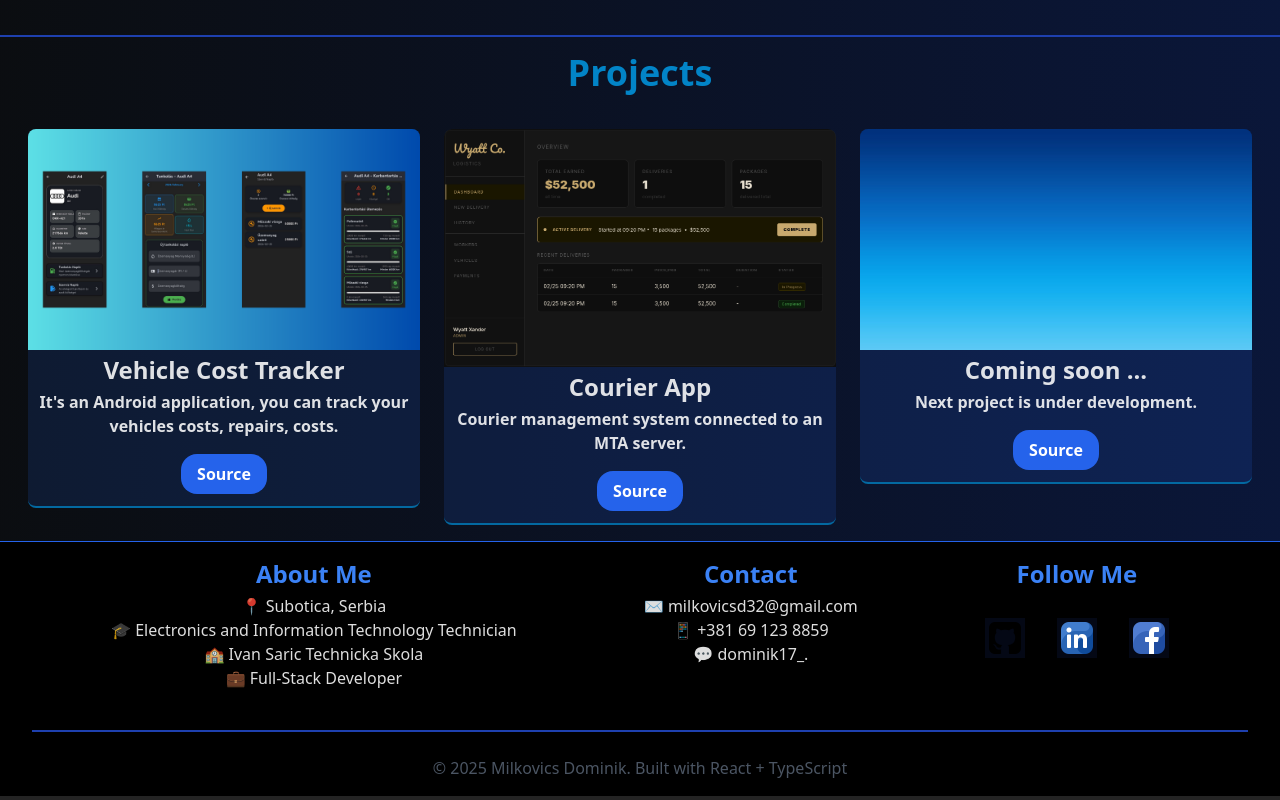
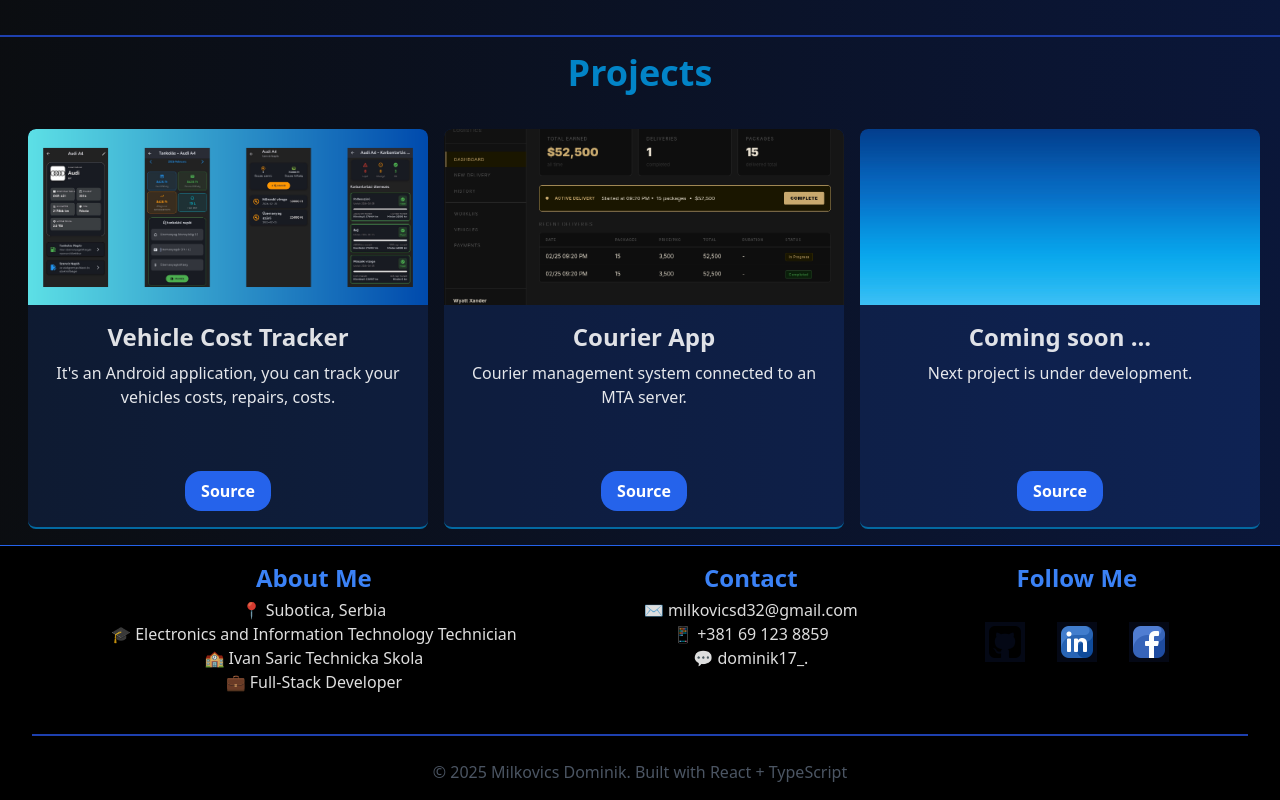
Before and after one commit to D0M1N1Kx/Portfolio, a React (Vite) app: page / in a window 1280 px wide. Shown: the part 775-1575 px from the top of the page. Built offline with nearby package versions, Linux system fonts and the light colour scheme.

Commit message:
restyle: restyle projectCard.tsx

```diff
--- a/src/components/projectCard.tsx
+++ b/src/components/projectCard.tsx
@@ -13,13 +13,21 @@ export function ProjectCard({
 }: projectCardParameters) {
   return (
       <>
-      <div className="border-b-2 border-sky-700 w-86 h-fit m-1 bg-blue-600/15 rounded-lg mb-4 hover:border-b-4 hover:scale-105 transition-all duration-300 ease-in-out cursor-pointer">
-        <img src={img_path} width={400} height={180} className="rounded-t-lg w-full"/>
-        <h1 className="text-center font-bold text-2xl mt-1 mb-1">{title}</h1>
-        <span className="font-bold text-base">{description}</span>
-        <br></br>
+        <div className="flex flex-col justify-between border-b-2 border-sky-700 w-full sm:w-86 min-h-[400px] m-1 bg-blue-600/15 rounded-lg mb-4 hover:border-b-4 hover:scale-105 transition-all duration-300 ease-in-out cursor-pointer overflow-hidden">
+
+          <div>
+            <div className="h-44 overflow-hidden">
+              <img src={img_path} className="rounded-t-lg w-full h-full object-cover"/>
+            </div>
+            <div className="p-4">
+              <h1 className="text-center font-bold text-2xl mb-2">{title}</h1>
+              <p className="text-base text-gray-200 line-clamp-3">{description}</p>
+            </div>
+          </div>
+
+          <div className="px-4 pb-4">
             <button
-          className="rounded-2xl px-4 py-2 mt-4 mb-3 font-semibold bg-blue-600 text-white border-blue-700 hover:bg-blue-700/90 hover:scale-105 transition-all duration-300"
+                className="w-full sm:w-auto rounded-2xl px-4 py-2 font-semibold bg-blue-600 text-white border-blue-700 hover:bg-blue-700/90 hover:scale-105 transition-all duration-300"
                 onClick={() => {
                   window.open(link);
                 }}
@@ -27,6 +35,8 @@ export function ProjectCard({
               Source
             </button>
           </div>
+
+        </div>
       </>
   );
 }
```
Lines whose indentation alone changed are shown as unchanged.
